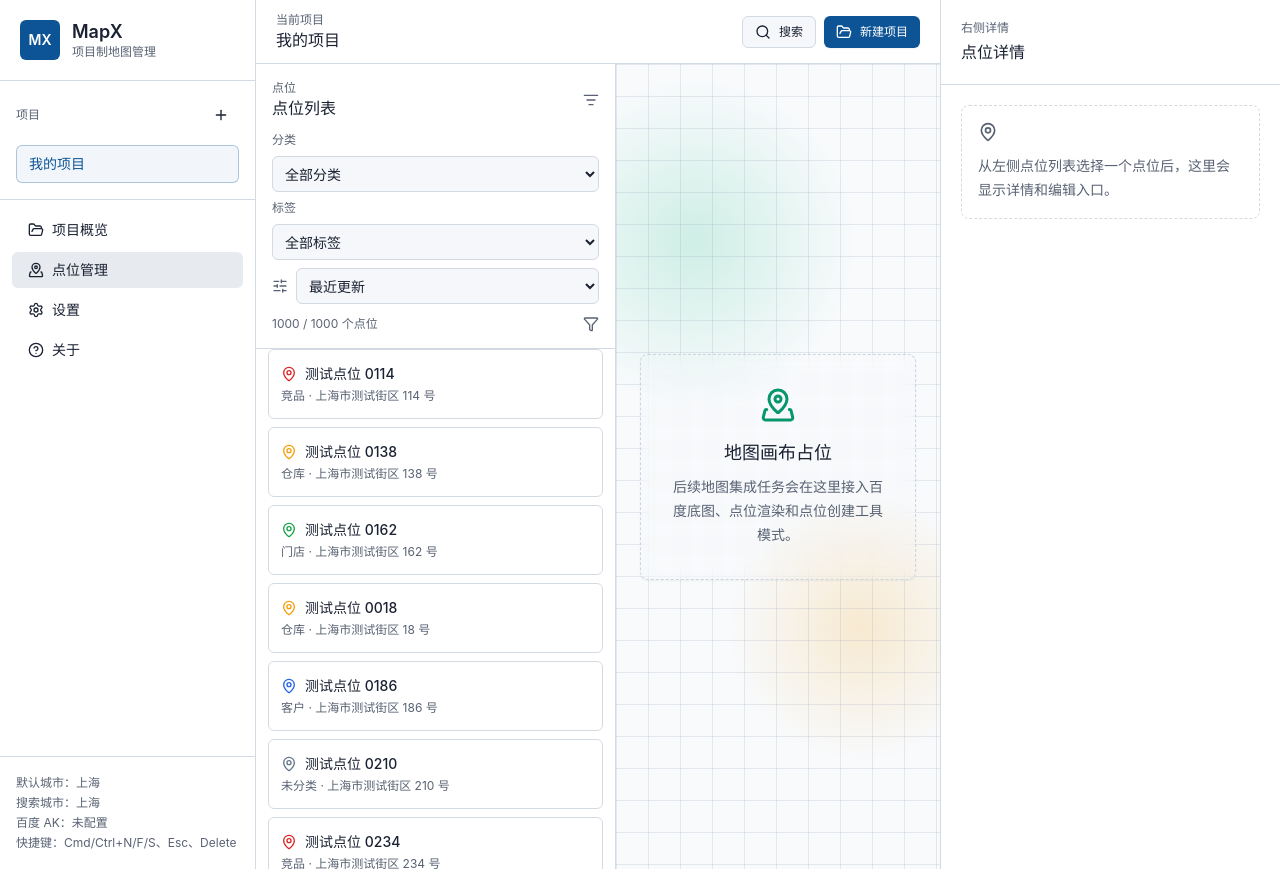
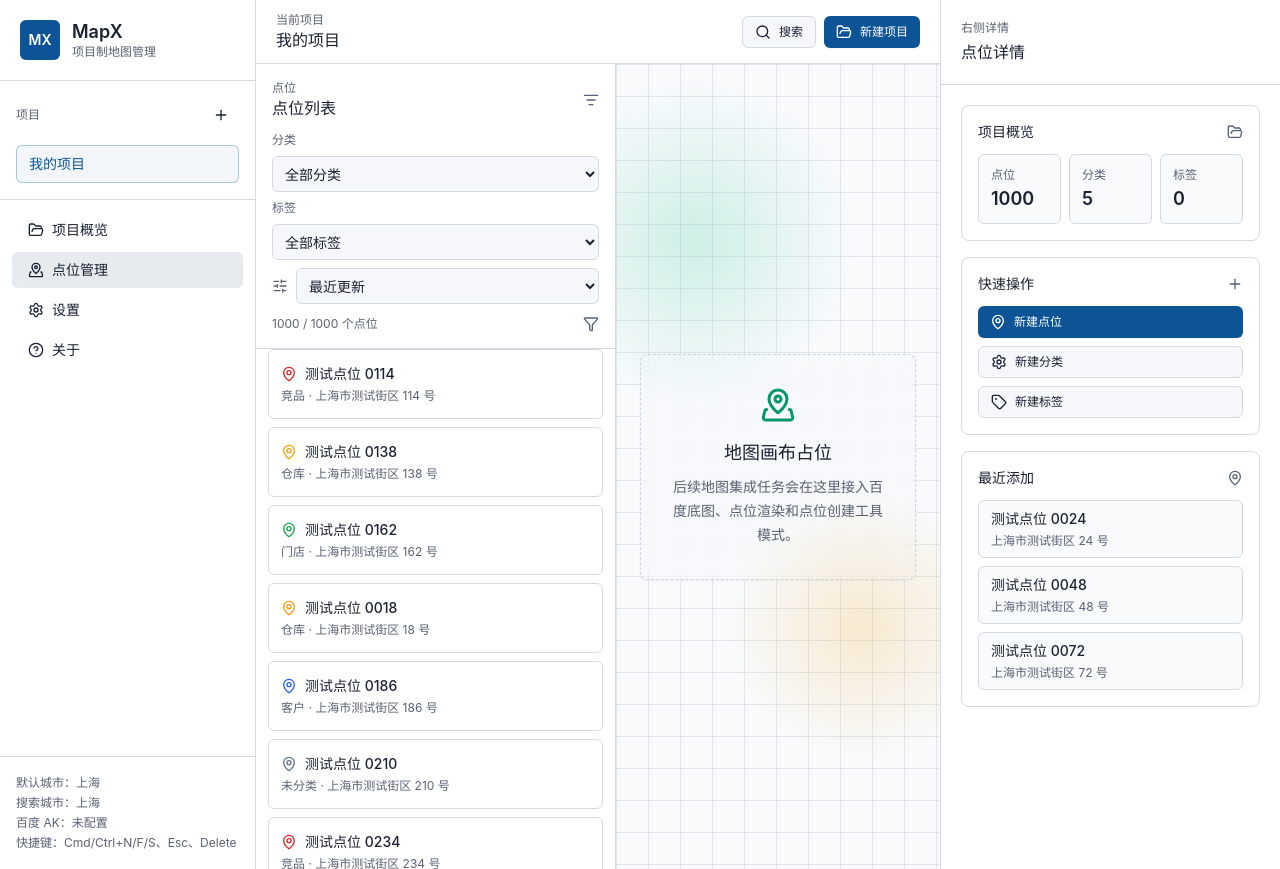
Before and after one commit to QinshanSun/mapx, a React (Vite) app: page / in a window 1280 px wide. Both pictures are taken after a click on the button "点位管理". Built offline with nearby package versions, Linux system fonts and the light colour scheme.

Commit message:
Add marker overview empty state

```diff
--- a/src/App.tsx
+++ b/src/App.tsx
@@ -608,6 +608,12 @@ function App() {
                 setSelectedMarkerRecord(marker);
                 setMarkerListRefreshKey((currentKey) => currentKey + 1);
               }}
+              onCreateMarkerRequest={() => {
+                setProjectActionError("新建点位将在地图添加模式接入后启用。");
+                setActivePanel("markers");
+              }}
+              onCreateCategoryRequest={() => setActivePanel("settings")}
+              onCreateTagRequest={() => setActivePanel("settings")}
               onError={(error) => setProjectActionError(getBackendErrorMessage(error))}
               onDirtyHandlersChange={handleMarkerDirtyHandlersChange}
             />
--- a/src/components/marker-detail-panel.tsx
+++ b/src/components/marker-detail-panel.tsx
@@ -1,6 +1,7 @@
 import { Check, MapPin, Pencil, RotateCcw, X } from "lucide-react";
 import { useEffect, useMemo, useState, type FormEvent } from "react";
 
+import { MarkerOverviewPanel } from "@/components/marker-overview-panel";
 import { Button } from "@/components/ui/button";
 import { listProjectCategories } from "@/services/category-service";
 import {
@@ -26,11 +27,23 @@ interface MarkerDetailPanelProps {
   projectId: string;
   marker: MarkerRecord | null;
   onSaved: (marker: MarkerRecord) => void;
+  onCreateMarkerRequest: () => void;
+  onCreateCategoryRequest: () => void;
+  onCreateTagRequest: () => void;
   onError: (error: unknown) => void;
   onDirtyHandlersChange: (handlers: MarkerDirtyHandlers | null) => void;
 }
 
-export function MarkerDetailPanel({ projectId, marker, onSaved, onError, onDirtyHandlersChange }: MarkerDetailPanelProps) {
+export function MarkerDetailPanel({
+  projectId,
+  marker,
+  onSaved,
+  onCreateMarkerRequest,
+  onCreateCategoryRequest,
+  onCreateTagRequest,
+  onError,
+  onDirtyHandlersChange,
+}: MarkerDetailPanelProps) {
   const [categories, setCategories] = useState<CategoryRecord[]>([]);
   const [tags, setTags] = useState<TagRecord[]>([]);
   const [isEditing, setIsEditing] = useState(false);
@@ -113,12 +126,13 @@ export function MarkerDetailPanel({ projectId, marker, onSaved, onError, onDirty
 
   if (!marker) {
     return (
-      <div className="space-y-4 p-5">
-        <section className="rounded-lg border border-dashed border-border p-4 text-sm leading-6 text-muted-foreground">
-          <MapPin className="mb-3 size-5 text-muted-foreground" />
-          <p>从左侧点位列表选择一个点位后，这里会显示详情和编辑入口。</p>
-        </section>
-      </div>
+      <MarkerOverviewPanel
+        projectId={projectId}
+        onCreateMarkerRequest={onCreateMarkerRequest}
+        onCreateCategoryRequest={onCreateCategoryRequest}
+        onCreateTagRequest={onCreateTagRequest}
+        onError={onError}
+      />
     );
   }
 
--- /dev/null
+++ b/src/components/marker-overview-panel.tsx
@@ -0,0 +1,121 @@
+import { FolderOpen, MapPin, Plus, Settings, Tag } from "lucide-react";
+import { useEffect, useMemo, useState } from "react";
+
+import { Button } from "@/components/ui/button";
+import { listProjectCategories } from "@/services/category-service";
+import { buildMarkerOverviewSnapshot } from "@/services/marker-overview";
+import { listProjectMarkers } from "@/services/marker-service";
+import { listProjectTags } from "@/services/tag-service";
+import type { CategoryRecord } from "@/types/category";
+import type { MarkerRecord } from "@/types/marker";
+import type { TagRecord } from "@/types/tag";
+
+interface MarkerOverviewPanelProps {
+  projectId: string;
+  onCreateMarkerRequest: () => void;
+  onCreateCategoryRequest: () => void;
+  onCreateTagRequest: () => void;
+  onError: (error: unknown) => void;
+}
+
+export function MarkerOverviewPanel({
+  projectId,
+  onCreateMarkerRequest,
+  onCreateCategoryRequest,
+  onCreateTagRequest,
+  onError,
+}: MarkerOverviewPanelProps) {
+  const [markers, setMarkers] = useState<MarkerRecord[]>([]);
+  const [categories, setCategories] = useState<CategoryRecord[]>([]);
+  const [tags, setTags] = useState<TagRecord[]>([]);
+  const [isLoading, setIsLoading] = useState(true);
+  const snapshot = useMemo(() => buildMarkerOverviewSnapshot(markers, categories, tags), [categories, markers, tags]);
+
+  useEffect(() => {
+    let isActive = true;
+
+    Promise.all([listProjectMarkers(projectId), listProjectCategories(projectId), listProjectTags(projectId)])
+      .then(([nextMarkers, nextCategories, nextTags]) => {
+        if (isActive) {
+          setMarkers(nextMarkers);
+          setCategories(nextCategories);
+          setTags(nextTags);
+        }
+      })
+      .catch(onError)
+      .finally(() => {
+        if (isActive) {
+          setIsLoading(false);
+        }
+      });
+
+    return () => {
+      isActive = false;
+    };
+  }, [onError, projectId]);
+
+  return (
+    <div className="space-y-4 p-5">
+      <section className="rounded-lg border border-border p-4">
+        <div className="mb-3 flex items-center justify-between">
+          <h3 className="text-sm font-semibold">项目概览</h3>
+          <FolderOpen className="size-4 text-muted-foreground" />
+        </div>
+
+        <dl className="grid grid-cols-3 gap-2 text-sm">
+          <OverviewStat label="点位" value={isLoading ? "-" : snapshot.markerCount.toString()} />
+          <OverviewStat label="分类" value={isLoading ? "-" : snapshot.categoryCount.toString()} />
+          <OverviewStat label="标签" value={isLoading ? "-" : snapshot.tagCount.toString()} />
+        </dl>
+      </section>
+
+      <section className="rounded-lg border border-border p-4">
+        <div className="mb-3 flex items-center justify-between">
+          <h3 className="text-sm font-semibold">快速操作</h3>
+          <Plus className="size-4 text-muted-foreground" />
+        </div>
+        <div className="grid gap-2">
+          <Button type="button" size="sm" className="justify-start" onClick={onCreateMarkerRequest}>
+            <MapPin />
+            新建点位
+          </Button>
+          <Button type="button" size="sm" variant="outline" className="justify-start" onClick={onCreateCategoryRequest}>
+            <Settings />
+            新建分类
+          </Button>
+          <Button type="button" size="sm" variant="outline" className="justify-start" onClick={onCreateTagRequest}>
+            <Tag />
+            新建标签
+          </Button>
+        </div>
+      </section>
+
+      <section className="rounded-lg border border-border p-4">
+        <div className="mb-3 flex items-center justify-between">
+          <h3 className="text-sm font-semibold">最近添加</h3>
+          <MapPin className="size-4 text-muted-foreground" />
+        </div>
+
+        {isLoading ? <p className="text-xs text-muted-foreground">正在读取点位</p> : null}
+        {!isLoading && snapshot.recentMarkers.length === 0 ? <p className="text-xs text-muted-foreground">暂无点位</p> : null}
+        <div className="space-y-2">
+          {snapshot.recentMarkers.map((marker) => (
+            <div key={marker.id} className="rounded-md border border-border bg-slate-50 px-3 py-2">
+              <p className="truncate text-sm font-medium">{marker.name}</p>
+              <p className="mt-1 truncate text-xs text-muted-foreground">{marker.address ?? "无地址"}</p>
+            </div>
+          ))}
+        </div>
+      </section>
+    </div>
+  );
+}
+
+function OverviewStat({ label, value }: { label: string; value: string }) {
+  return (
+    <div className="rounded-md border border-border bg-slate-50 p-3">
+      <dt className="text-xs text-muted-foreground">{label}</dt>
+      <dd className="mt-1 text-lg font-semibold leading-6">{value}</dd>
+    </div>
+  );
+}
--- /dev/null
+++ b/src/services/marker-overview.ts
@@ -0,0 +1,27 @@
+import type { CategoryRecord } from "@/types/category";
+import type { MarkerRecord } from "@/types/marker";
+import type { TagRecord } from "@/types/tag";
+
+export interface MarkerOverviewSnapshot {
+  markerCount: number;
+  categoryCount: number;
+  tagCount: number;
+  recentMarkers: MarkerRecord[];
+}
+
+export function buildMarkerOverviewSnapshot(
+  markers: MarkerRecord[],
+  categories: CategoryRecord[],
+  tags: TagRecord[],
+  recentLimit = 3,
+): MarkerOverviewSnapshot {
+  return {
+    markerCount: markers.length,
+    categoryCount: categories.length,
+    tagCount: tags.length,
+    recentMarkers: markers
+      .slice()
+      .sort((left, right) => right.createdAt.localeCompare(left.createdAt))
+      .slice(0, recentLimit),
+  };
+}
```
Also changed, not shown: 2 other files (tests, documents, lock files or other folders).
